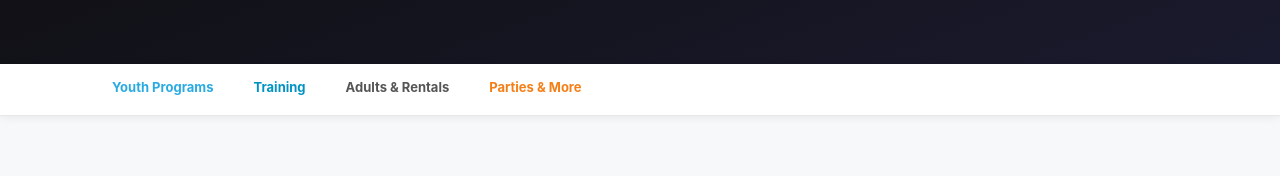
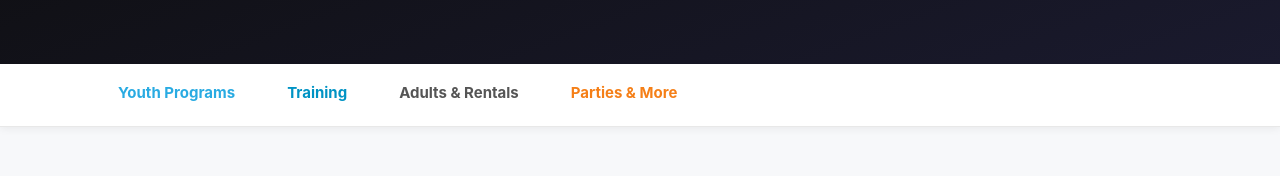
Before and after one commit to MLenoff/shooting-stars, a Next.js app: page /book in a window 1280 px wide. Shown: the part 300-476 px from the top of the page. Built offline with nearby package versions, Linux system fonts and the light colour scheme; no server answers.

Commit message:
Increase section nav font and padding size

```diff
--- a/app/book/SectionNav.tsx
+++ b/app/book/SectionNav.tsx
@@ -15,7 +15,7 @@ export default function SectionNav() {
           <a
             key={href}
             href={href}
-            style={{ display: 'inline-block', padding: '14px 18px', fontSize: '13px', fontWeight: '700', color, textDecoration: 'none', whiteSpace: 'nowrap', borderBottom: '3px solid transparent', transition: 'border-color 0.15s' }}
+            style={{ display: 'inline-block', padding: '18px 24px', fontSize: '15px', fontWeight: '700', color, textDecoration: 'none', whiteSpace: 'nowrap', borderBottom: '3px solid transparent', transition: 'border-color 0.15s' }}
             onMouseOver={e => (e.currentTarget.style.borderBottomColor = color)}
             onMouseOut={e => (e.currentTarget.style.borderBottomColor = 'transparent')}
           >
```
